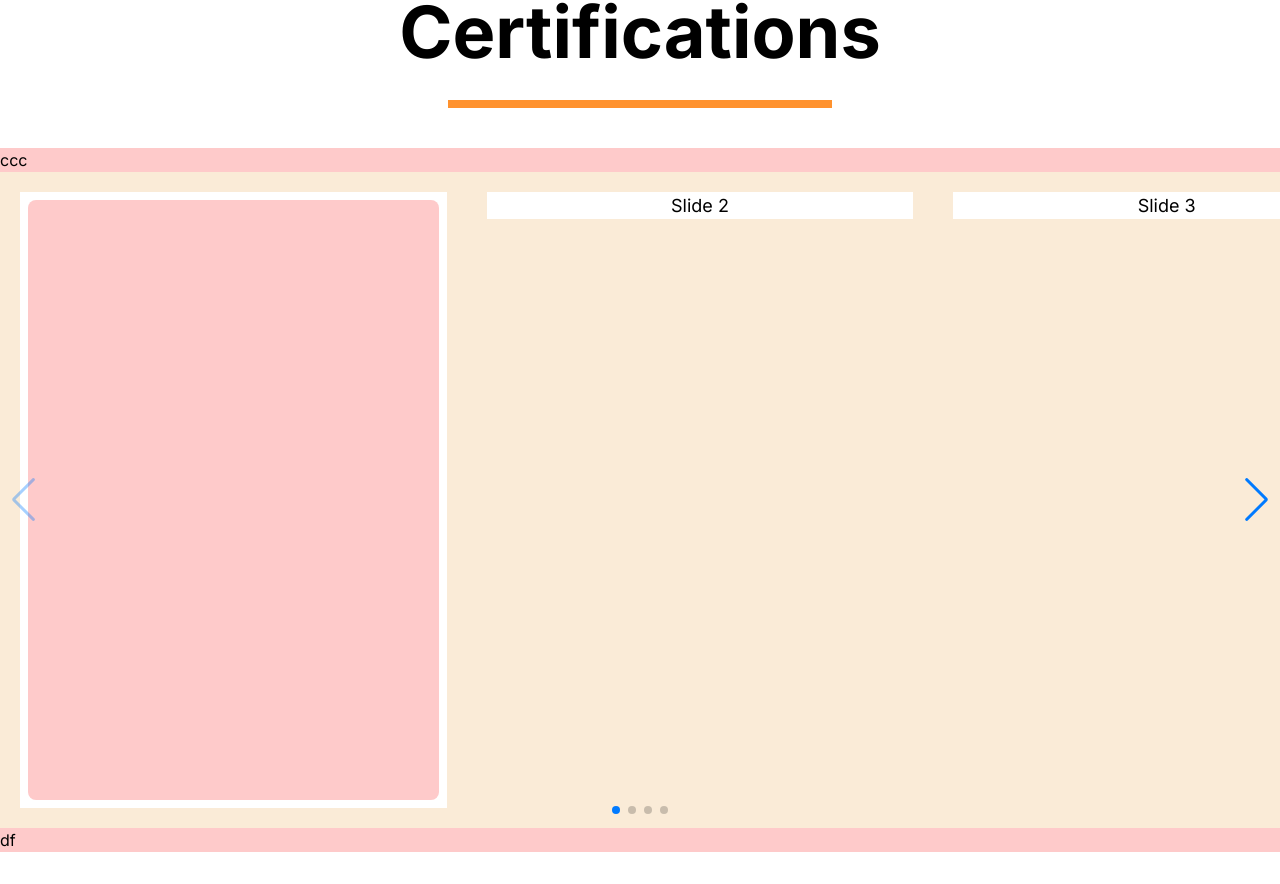
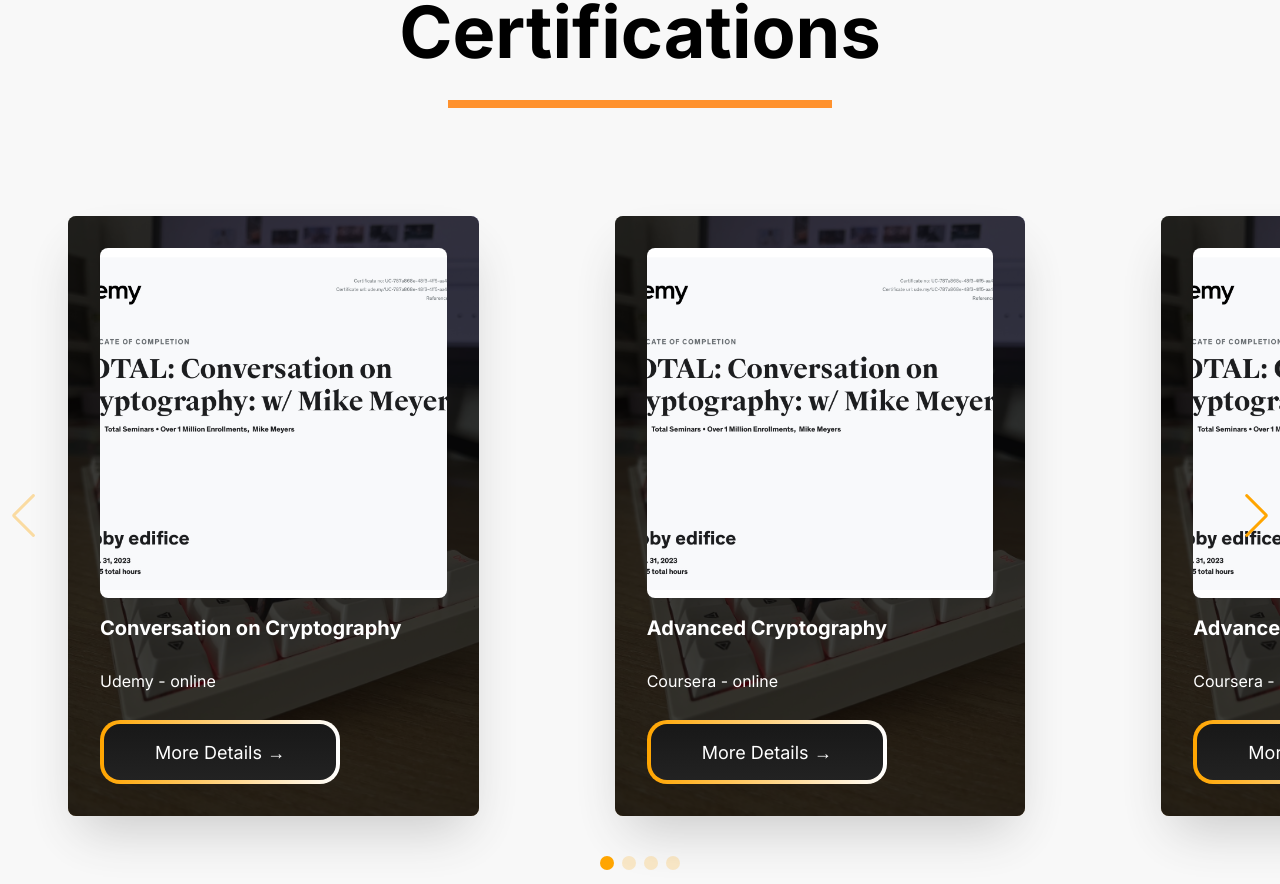
Before and after one commit to WannabeDevOps/gasididWebApp, a Next.js app in the folder gasidid-project/: page / in a window 1280 px wide. Shown: the part 1868-2752 px from the top of the page. Before the commit the page ends 2720 px from the top, so only its background shows below. Built offline with nearby package versions, Linux system fonts and the light colour scheme.

Commit message:
asdsad
as

```diff
--- /dev/null
+++ b/gasidid-project/src/app/home/card/custom-arrow.css
@@ -0,0 +1,9 @@
+.swiper-button-next,
+.swiper-button-prev{
+  color: orange;
+}
+
+.swiper-pagination-bullet{
+    background-color: orange;
+    padding: 7px;
+}
--- a/gasidid-project/src/app/home/card/page.tsx
+++ b/gasidid-project/src/app/home/card/page.tsx
@@ -6,14 +6,48 @@
 import 'swiper/css/pagination';
 import './styles.css';
 import 'swiper/css/navigation';
+import Image from 'next/image';
+import cryp from '../../../../public/crypto_cer.jpg'
+import '../card/custom-arrow.css'
 
 // import required modules
 import { Navigation, Pagination } from 'swiper/modules';
 
 export default function CardSlider() {
+
+  const certificates = [
+    {
+      "pic" : cryp,
+      "title": "Conversation on Cryptography",
+      "place": "Udemy - online",
+    },
+    {
+      "pic": cryp,
+      "title": "Advanced Cryptography",
+      "place": "Coursera - online",
+    },
+    {
+      "pic": cryp,
+      "title": "Advanced Cryptography",
+      "place": "Coursera - online",
+    },    {
+      "pic": cryp,
+      "title": "Advanced Cryptography",
+      "place": "Coursera - online",
+    },    {
+      "pic": cryp,
+      "title": "Advanced Cryptography",
+      "place": "Coursera - online",
+    },    {
+      "pic": cryp,
+      "title": "Advanced Cryptography",
+      "place": "Coursera - online",
+    },
+  ];
+
   return (
     <>
-      <div className=" m-0 p-0">
+      <div className="m-0 p-0">
         <Swiper
           navigation={true}
           slidesPerView={3}
@@ -24,17 +58,33 @@
           modules={[Navigation, Pagination]}
           className="mySwiper"
         >
-          <SwiperSlide className="">
-            <div className="bg-red-200 m-2 rounded-lg " style={{height:"600px",width:"520px"}}></div>
-          </SwiperSlide>
+          {certificates.map((certificate, index) => (
+            <SwiperSlide key={index} className="">
 
+              <div className="relative bg-keyb bg-center bg-cover m-2 rounded-lg" style={{ height: "600px", width: "550px" }}>
+                {/* Overlay */}
+                <div className="absolute inset-0 bg-black opacity-75 z-0 rounded-lg shadow-2xl shadow-black-900	"></div>
 
+            {/* Content */}
+            <div className="relative z-10 text-white text-left flex flex-col justify-between p-8 h-full">
+                  <Image
+                    src={certificate.pic}
+                    alt={certificate.title}
+                    className="w-full object-cover rounded-lg"
+                    style={{ height: '350px' }}
+                    layout="responsive"
+                  />
+                  <div className="flex flex-col flex-grow justify-between">
+                    <h2 className="text-xl font-bold mt-4">{certificate.title}</h2>
+                    <p className="text-semiBold text-grey text-base">{certificate.place}</p>
+                    <button className="w-60 h-16 rounded-lg gradient-border bg-transparent text-white">More Details &#8594;</button>
+                  </div>
+                </div>
+            </div>
 
-          <SwiperSlide className="">Slide 2</SwiperSlide>
-          <SwiperSlide className="">Slide 3</SwiperSlide>
-          <SwiperSlide className="">Slide 4</SwiperSlide>
-          <SwiperSlide className="">Slide 5</SwiperSlide>
-          <SwiperSlide className="">Slide 6</SwiperSlide>
+            </SwiperSlide>
+          ))}
+
         </Swiper>
       </div>
     </>
--- a/gasidid-project/src/app/home/card/styles.css
+++ b/gasidid-project/src/app/home/card/styles.css
@@ -2,18 +2,22 @@
   .swiper {
     width: 100%;
     height: 100%;
-background-color: antiquewhite;
   }
 
   .swiper-slide {
-    text-align: center;
     font-size: 18px;
-    background: #fff;
     display: flex;
     justify-content: center;
-    align-items: center;
-    margin: 20px;
+    margin: 60px;
   }
+
+.gradient-border {
+   background: linear-gradient(#181818,#222222) padding-box,
+              linear-gradient(to right, orange, white) border-box;
+  border-radius: 20px;
+  border: 4px solid transparent;
+  box-shadow: 0px 0px 1 0px orange;
+}
 
 
   .swiper-slide img {
--- a/gasidid-project/src/app/home/page.tsx
+++ b/gasidid-project/src/app/home/page.tsx
@@ -57,9 +57,9 @@
 
                     {/* SideTab */}
                     <div className="flex flex-col md:flex-column mt-8  space-y-5">
-                            <Link href="https://github.com/EiForWork"><img className="w-16 h-16" src={github_logo.src} alt="GitHub Logo"/></Link>
-                            <Link href="https://github.com/EiForWork"><img className="w-16 h-16" src={ig_logo.src} alt="Ig Logo"/></Link>
-                            <Link href="https://github.com/EiForWork"><img className="w-16 h-16" src={linkin_logo.src} alt="Linkin Logo"/></Link>
+                            <Link href="https://github.com/WannabeDevOps"><img className="w-16 h-16" src={github_logo.src} alt="GitHub Logo"/></Link>
+                            <Link href="https://www.instagram.com/__yyunjiin____/"><img className="w-16 h-16" src={ig_logo.src} alt="Ig Logo"/></Link>
+                            <Link href="www.linkedin.com/in/gasidid"><img className="w-16 h-16" src={linkin_logo.src} alt="Linkin Logo"/></Link>
                     </div>
                     {/* SideTab */}
 
@@ -130,36 +130,18 @@
 
 
     {/* Page 3 Certifications */}
-
-
+    <div className=" w-fullscreen h-fullscreen bg-bgGrey">
 
             {/* Topic */}
-            <div className="h-48 flex flex-col items-center justify-center">
+            <div className="h-48 bg-bgGrey flex flex-col items-center justify-center">
                 <h1 className="text-7xl font-bold mb-8">Certifications</h1>
                 <div className=""><div className="w-96 h-2 bg-mainOrg"></div></div>
             </div>
 
-            <div className="bg-red-200 w-fullscreen h-fullscreen">
-
-ccc
-
-            <CardSlider/>
-
-df
+            <div className="w-fullscreen h-fullscreen bg-bgGrey">
+                <CardSlider/>
             </div>
-
-
-
-
-
-
-
-
-
-
-
-
-
+    </div>
     {/* Page 3 Certifications */}
 
 
--- a/gasidid-project/tailwind.config.ts
+++ b/gasidid-project/tailwind.config.ts
@@ -14,6 +14,7 @@
           "conic-gradient(from 180deg at 50% 50%, var(--tw-gradient-stops))",
           'home-wallpaper': "url('/bgHome.jpg')",
           'swueg' : "url('/swueg.jpg')",
+          'keyb' : "url('/keyboard.jpg')",
         },
         colors:{
           'mainOrg':'#ff922e',
```
Also changed, not shown: gasidid-project/public/crypto_cer.jpg (added), gasidid-project/public/keyboard.jpg (added).
